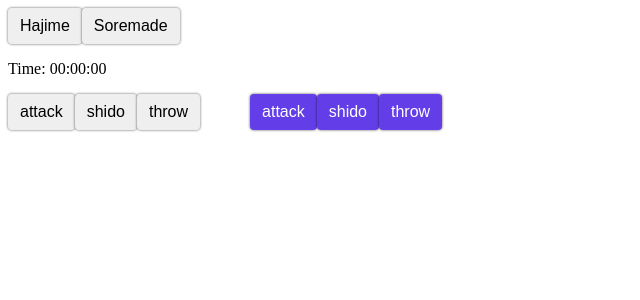
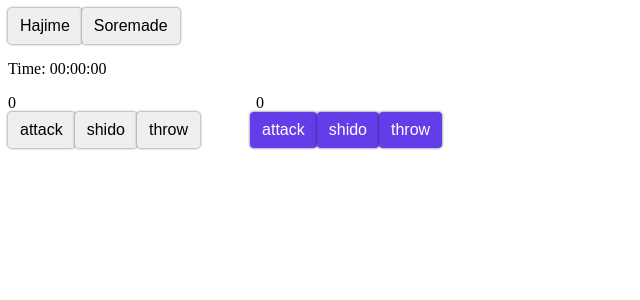
Before and after one commit to Amir-Naji/judo-referee-timeline, a React (Create React App) app: page / in a window 1280 px wide. Shown: the top 300 px of the page, without its empty margins (0-640 px from the left). Built offline with nearby package versions, Linux system fonts and the light colour scheme.

Commit message:
Added attack counter

```diff
--- a/src/App.css
+++ b/src/App.css
@@ -38,7 +38,16 @@ button {
   .margin{
     margin-right: 50px;
   }
+  .marginAttack{
+    margin-right: 240px;
+  }
   div.blue{
     background-color: blue;
+    width: 200px;
     color: white;
   }
+  div.white{
+    background-color: white;
+    width: 200px;
+    color: black;
+  }
--- /dev/null
+++ b/src/components/Attacks.js
@@ -0,0 +1,46 @@
+import React, { useState, useEffect } from "react";
+
+function Attack({ action, side, attackCount }) {
+
+    const [whiteAttacks, setWhiteAttacks] = useState(0);
+    const [blueAttacks, setBlueAttacks] = useState(0);
+
+    useEffect(() => {
+      if (action === "throw")
+      {
+        setWhiteAttacks(0);
+        setBlueAttacks(0);
+      }
+      else{
+        if (side === "white") {
+          if (action === "attack") {
+            setWhiteAttacks((prev) => prev + 1); // Increment attacks by 1
+          } else if (action !== "attack") {
+            setWhiteAttacks(0); // Reset attacks to zero
+          }
+        }
+
+        if (side === "blue") {
+          if (action === "attack") {
+            setBlueAttacks((prev) => prev + 1); // Increment attacks by 1
+          } else if (action !== "attack") {
+            setBlueAttacks(0); // Reset attacks to zero
+          }
+        }
+      }
+      }, [attackCount]); // Depend on actionCount to re-trigger
+
+
+    return (
+        <div className='rowC'>
+            <div className='marginAttack'>
+                {whiteAttacks}
+            </div>
+            <div>
+                {blueAttacks}
+            </div>
+        </div>
+    )
+}
+
+export default Attack
--- a/src/components/MainComponent.js
+++ b/src/components/MainComponent.js
@@ -1,12 +1,17 @@
-import React, {useState} from 'react'
+import React, {use, useState} from 'react'
 import Info from './Info'
 import Button from './Button';
 import StopWatch from './Timer';
+import Attack from './Attacks';
 
 function MainComponent() {
 const [page, setPage] = useState([""]);
 const [startTime, setStartTime] = useState(null);
 const [isRunning, setIsRunning] = useState(false);
+const [color, setColor] = useState("");
+const [sideAction, setSideAction] = useState("");
+const [attackCount, setAttackCount] = useState(0);
+
 
 function handleClick(side, action) {
     if (startTime === null)
@@ -15,6 +20,9 @@ function handleClick(side, action) {
       return;
     }
 
+    setColor(side);
+    setSideAction(action);
+    setAttackCount((prev) => prev + 1);
     setPage([...page, <Info side={side} action={action} startTime={startTime}/>]);
   }
 
@@ -35,6 +43,7 @@ function handleClick(side, action) {
         <Button text="Soremade" onClick={() => endClick()}/>
 
         <StopWatch isRunning={isRunning}/>
+        <Attack side={color} action={sideAction} attackCount={attackCount}/>
         <div className='rowC'>
             <div className='margin'>
                 <Button color="white" text="attack" onClick={()=> handleClick("white", "attack")}/>
```
